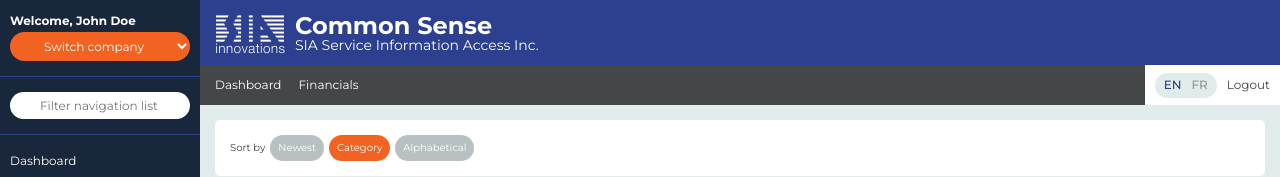
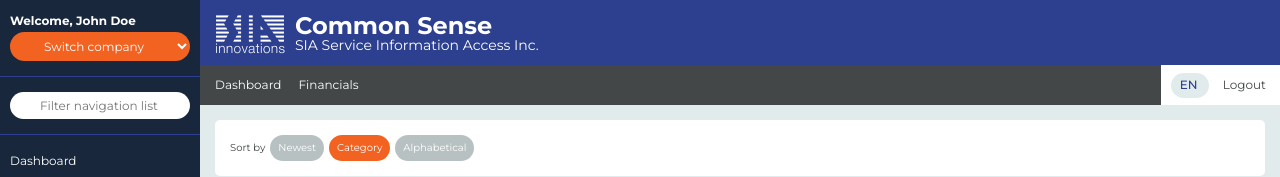
Before and after one commit to steftastan/commonsensev2, a React (Create React App) app: page / in a window 1280 px wide. Shown: the top 177 px of the page. Built offline with nearby package versions, Linux system fonts and the light colour scheme; a web font is replaced by a local one.

Commit message:
adding styles to language switch

```diff
--- a/src/App.js
+++ b/src/App.js
@@ -258,6 +258,8 @@ class BreadCrumbs extends Component {
       this.toggleNav = this.toggleNav.bind(this);
       this.clickAnywhereToClose = this.clickAnywhereToClose.bind(this);
       this.stopPropagation = this.stopPropagation.bind(this);
+      this.openLang = this.openLang.bind(this);
+      this.toggleLang = this.toggleLang.bind(this);
       this.state = {
           open: false,
           openClassName: '',
@@ -266,14 +268,21 @@ class BreadCrumbs extends Component {
           navId: 'nav',
           nav: {},
           toggleClass: 'leftnav--toggle',
-          langSelectId: 'langSelect'
+          langSelectId: 'langSelect',
+          langButton: {},
+          englishId: 'english',
+          frenchId: 'french',
+          containerClass: 'rightnav__langSelect',
+          selectedLanguageClass: 'rightnav__lang--active',
+          openLanguageClass: 'rightnav__lang--open',
+          language: 'en'
       };
     }
 
     componentDidMount() {
         var navElem = document.getElementById(this.state.navId);
         var navButton = document.getElementById(this.state.navButtonId);
-        var langButton = document.getElementById(this.langSelectId);
+        var langButton = document.getElementById(this.state.langSelectId);
 
         if (navElem && navButton) {
             this.setState({
@@ -284,6 +293,15 @@ class BreadCrumbs extends Component {
             navButton.addEventListener('mousedown', this.toggleNav, false);
             navElem.addEventListener('mousedown', this.stopPropagation, false);
         }
+
+        if (langButton) {
+            this.setState({
+                langButton: langButton
+            });
+            langButton.addEventListener('mouseover', this.openLang, false);
+            langButton.addEventListener('mouseout', this.openLang, false);
+            langButton.addEventListener('mousedown', this.toggleLang, false);
+        }
     }
 
     stopPropagation(event) {
@@ -292,8 +310,53 @@ class BreadCrumbs extends Component {
 
     getInitialState() {
         return {
-            open: false
+            open: false,
+            language: 'en'
         }
+    }
+
+    openLang(event) {
+        var openLanguage;
+        if (this.state.language === 'en') {
+            openLanguage = document.getElementById(this.state.englishId);
+        } else if (this.state.language === 'fr') {
+            openLanguage = document.getElementById(this.state.frenchId);
+        }
+
+        if (event.type === 'mouseover') {
+            openLanguage.classList.add(this.state.openLanguageClass);
+            document.getElementsByClassName(this.state.containerClass)[0].classList.add('rightnav__langSelect--open');
+        } else if (event.type === 'mouseout') {
+            openLanguage.classList.remove(this.state.openLanguageClass);
+            document.getElementsByClassName(this.state.containerClass)[0].classList.remove('rightnav__langSelect--open');
+        }
+
+    }
+
+    toggleLang(event) {
+        var selected;
+        var notSelected;
+
+        if (event.target.id === 'english') {
+            selected = document.getElementById(this.state.englishId);
+            notSelected = document.getElementById(this.state.frenchId);
+            selected.classList.add(this.state.selectedLanguageClass);
+            notSelected.classList.remove(this.state.selectedLanguageClass);
+            this.setState({
+                language: 'fr'
+            });
+
+        } else if (event.target.id === 'french') {
+            selected = document.getElementById(this.state.frenchId);
+            notSelected = document.getElementById(this.state.englishId);
+            selected.classList.add(this.state.selectedLanguageClass);
+            notSelected.classList.remove(this.state.selectedLanguageClass);
+            this.setState({
+                language: 'en'
+            });
+        }
+
+
     }
 
     toggleNav(event) {
@@ -336,8 +399,10 @@ class BreadCrumbs extends Component {
                     </div>
                     <div className="grid__item rightnav rightnav--mobileHidden">
                         <div id="langSelect" className="wrapper rightnav__langSelect">
-                            <span id="activeLang" class="rightnav__lang">EN</span>
-                            <span class="rightnav__lang rightnav__lang--inactive">FR</span>
+                            <div className="rightnav__langWrapper">
+                                <span id="english" className="rightnav__lang rightnav__lang--open rightnav__lang--active">EN</span>
+                                <span id="french" className="rightnav__lang">FR</span>
+                            </div>
                         </div>
                         <a className="rightnav__logout" href="/logout">Logout</a>
                     </div>
--- a/src/css/App.css
+++ b/src/css/App.css
@@ -969,26 +969,64 @@ body {
     width: auto;
     height: 100%;
     background-color: #FFF; }
-  .rightnav__lang {
-    padding: 0 5px;
-    cursor: pointer; }
+  .rightnav__langWrapper {
+    width: 200px; }
   .rightnav__langSelect {
     display: inline-block;
-    width: auto;
+    overflow: hidden;
+    float: left;
+    width: 38px;
     height: 25px;
     margin: 8px 10px;
     border-radius: 15px;
     padding: 6px 4px;
     background-color: #E2EBEB;
-    color: #2D408F;
+    color: #B8C1C1;
     font-size: 12px;
-    font-weight: 500; }
-  .rightnav__lang.rightnav__lang--inactive {
-    color: #8C9696; }
+    font-weight: 500;
+    -webkit-transition: width 0.2s ease-in;
+    -moz-transition: width 0.2s ease-in;
+    -o-transition: width 0.2s ease-in;
+    -ms-transition: width 0.2s ease-in;
+    transition: width 0.2s ease-in; }
+  .rightnav__langSelect--open {
+    width: 65px;
+    -webkit-transition: width 0.2s ease-in;
+    -moz-transition: width 0.2s ease-in;
+    -o-transition: width 0.2s ease-in;
+    -ms-transition: width 0.2s ease-in;
+    transition: width 0.2s ease-in; }
+  .rightnav__lang {
+    display: inline-block;
+    width: 0;
+    padding: 0;
+    visibility: hidden;
+    -webkit-transition: all 0.2s ease-in;
+    -moz-transition: all 0.2s ease-in;
+    -o-transition: all 0.2s ease-in;
+    -ms-transition: all 0.2s ease-in;
+    transition: all 0.2s ease-in;
+    cursor: pointer; }
+  .rightnav__lang.rightnav__lang--active {
+    color: #2D408F; }
+  .rightnav__lang.rightnav__lang--open {
+    display: inline-block;
+    visibility: visible;
+    width: auto;
+    padding: 0 5px;
+    -webkit-transition: all 0.2s ease-in;
+    -moz-transition: all 0.2s ease-in;
+    -o-transition: all 0.2s ease-in;
+    -ms-transition: all 0.2s ease-in;
+    transition: all 0.2s ease-in; }
   .rightnav__logout {
+    float: left;
     color: #434747;
     text-decoration: none;
-    margin-right: 10px; } }
+    margin: 8px 10px 8px 0;
+    border-radius: 15px;
+    padding: 6px 4px;
+    display: inline-block; } }
 
 /* Desktop-specific styles */
 /* ==========================================================================
@@ -1043,7 +1081,12 @@ body {
   display: inline-block;
   vertical-align: middle;
   font-size: 9px;
-  color: #F26322; }
+  color: #F26322;
+  -webkit-transition: transform 0.2s ease-in;
+  -moz-transition: transform 0.2s ease-in;
+  -o-transition: transform 0.2s ease-in;
+  -ms-transition: transform 0.2s ease-in;
+  transition: transform 0.2s ease-in; }
 
 .leftnav__arrow:hover {
   color: #F26322;
@@ -1054,7 +1097,7 @@ body {
   /* IE 9 */
   -webkit-transform: rotate(90deg);
   /* Chrome, Safari, Opera */
-  transform: rotate(90deg) translateX(2px);
+  transform: rotate(90deg);
   -webkit-transition: transform 0.2s ease-in;
   -moz-transition: transform 0.2s ease-in;
   -o-transition: transform 0.2s ease-in;
@@ -1133,14 +1176,19 @@ body {
   .leftnav__item {
     height: 48px;
     max-height: 48px;
+    -webkit-transition: height 0.2s ease-in;
+    -moz-transition: height 0.2s ease-in;
+    -o-transition: height 0.2s ease-in;
+    -ms-transition: height 0.2s ease-in;
+    transition: height 0.2s ease-in; }
+  .leftnav__item.leftnav__item--open {
+    height: auto;
+    max-height: 300px;
     -webkit-transition: max-height 0.2s ease-in;
     -moz-transition: max-height 0.2s ease-in;
     -o-transition: max-height 0.2s ease-in;
     -ms-transition: max-height 0.2s ease-in;
     transition: max-height 0.2s ease-in; }
-  .leftnav__item.leftnav__item--open {
-    height: auto;
-    max-height: 300px; }
   .leftnav__section {
     padding: 15px 10px; }
   .leftnav__arrow {
```
Also changed, not shown: src/sass/modules/leftnav.scss (+16 -6 lines), src/sass/modules/rightnav.scss (+52 -74 lines).
